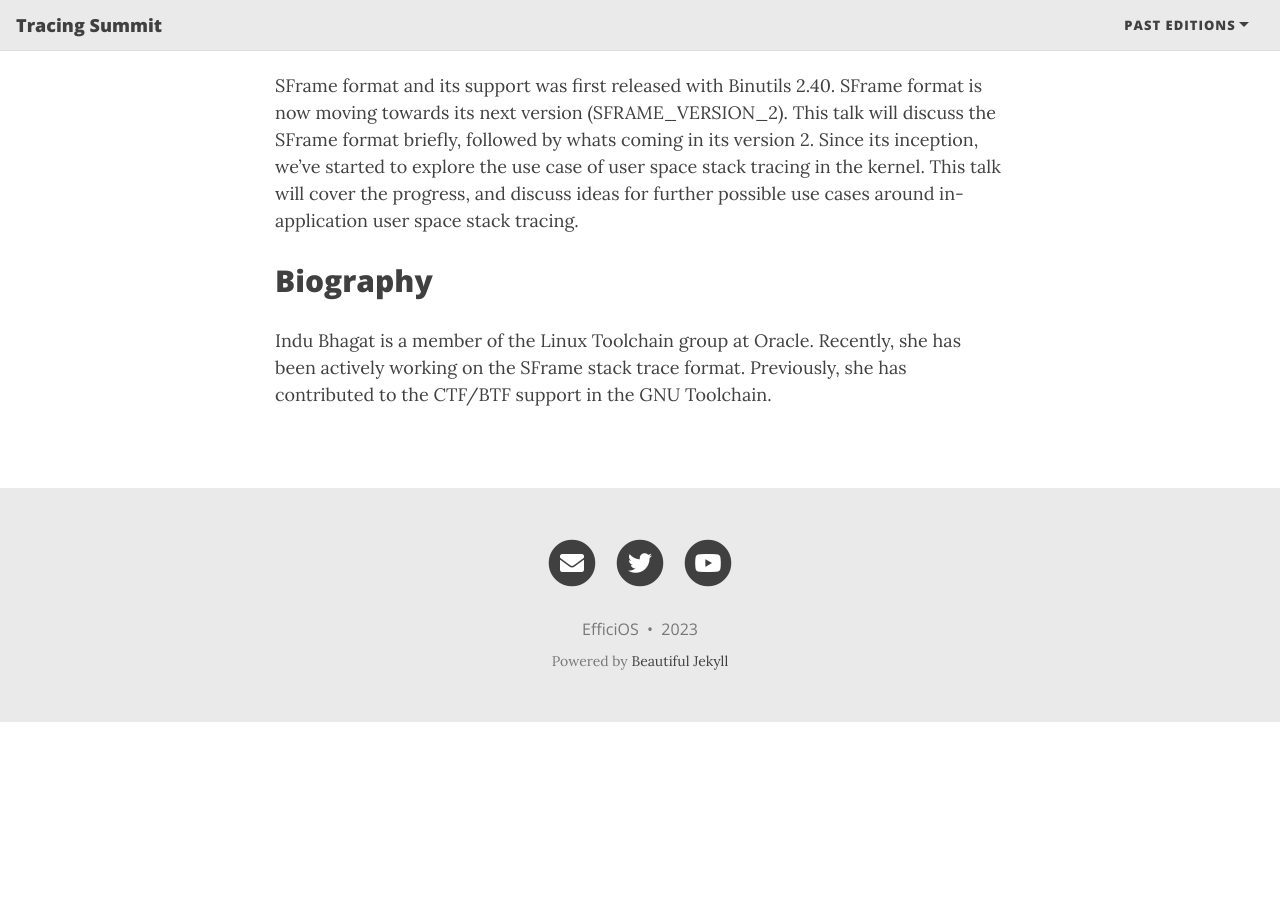
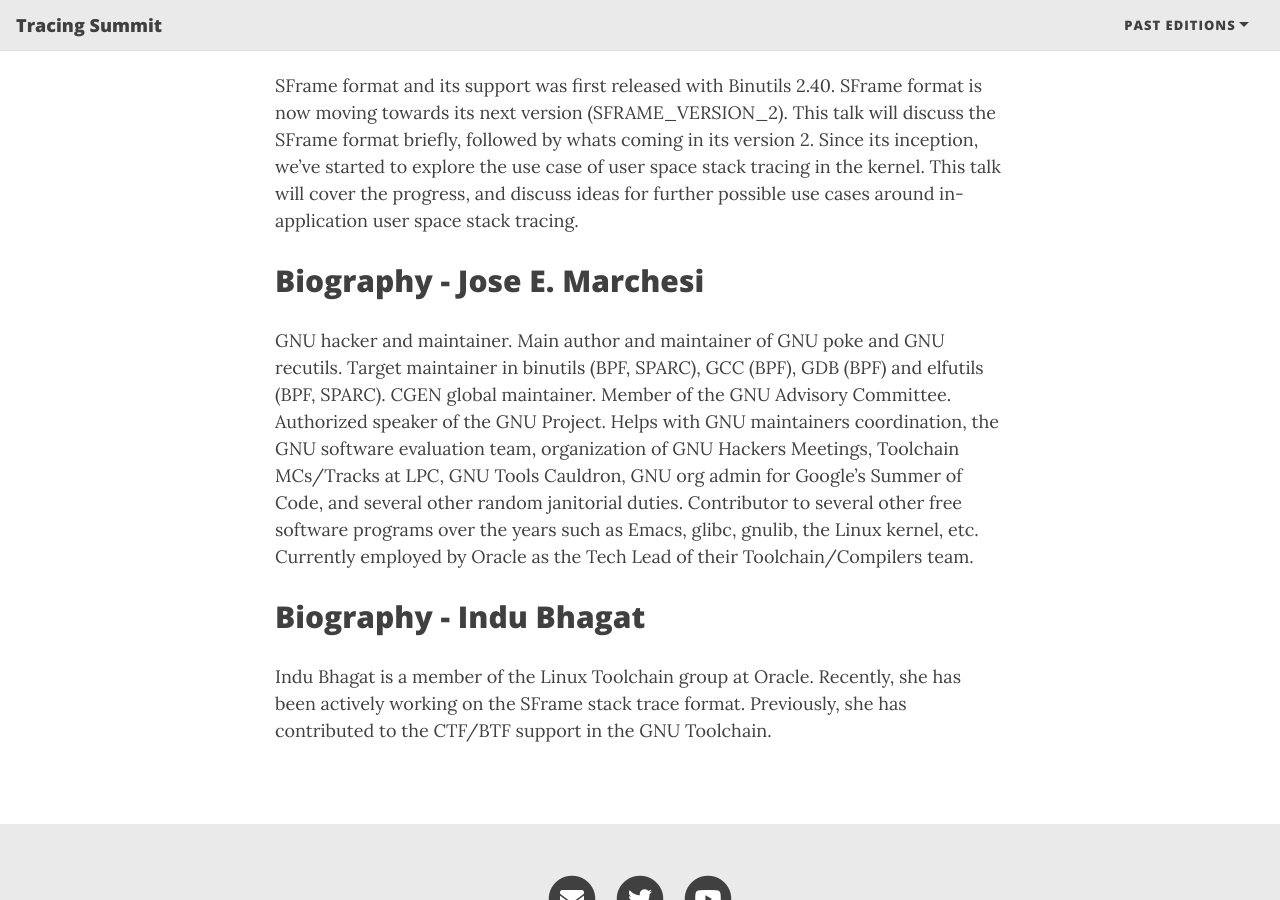
Before and after one commit to tracingsummit/tracingsummit.github.io, a Jekyll site: the page built from ts/2023/sframe.md, in a window 1280 px wide and 900 px high, scrolled down 686 px. Built offline with Jekyll 4.4.1, drawn with Linux system fonts in a browser that asks for light colours; nearby versions of some CDN libraries; before the commit the page ends 1408 px from its top, so only the background shows below that.

Commit message:
ts/2023/sframe: Add speaker Jose
Signed-off-by: Olivier Dion <odion@efficios.com>

```diff
--- a/ts/2023/sframe.md
+++ b/ts/2023/sframe.md
@@ -19,7 +19,20 @@ space stack tracing in the kernel. This talk will cover the progress, and
 discuss ideas for further possible use cases around in-application user space
 stack tracing.
 
-## Biography
+## Biography - Jose E. Marchesi
+
+GNU hacker and maintainer.  Main author and maintainer of GNU poke and GNU
+recutils.  Target maintainer in binutils (BPF, SPARC), GCC (BPF), GDB (BPF) and
+elfutils (BPF, SPARC).  CGEN global maintainer.  Member of the GNU Advisory
+Committee.  Authorized speaker of the GNU Project.  Helps with GNU maintainers
+coordination, the GNU software evaluation team, organization of GNU Hackers
+Meetings, Toolchain MCs/Tracks at LPC, GNU Tools Cauldron, GNU org admin for
+Google's Summer of Code, and several other random janitorial duties.
+Contributor to several other free software programs over the years such as
+Emacs, glibc, gnulib, the Linux kernel, etc.  Currently employed by Oracle as
+the Tech Lead of their Toolchain/Compilers team.
+
+## Biography - Indu Bhagat
 
 Indu Bhagat is a member of the Linux Toolchain group at Oracle. Recently, she
 has been actively working on the SFrame stack trace format. Previously, she has
```
Also changed, not shown: index.md (+1 -1 lines).
